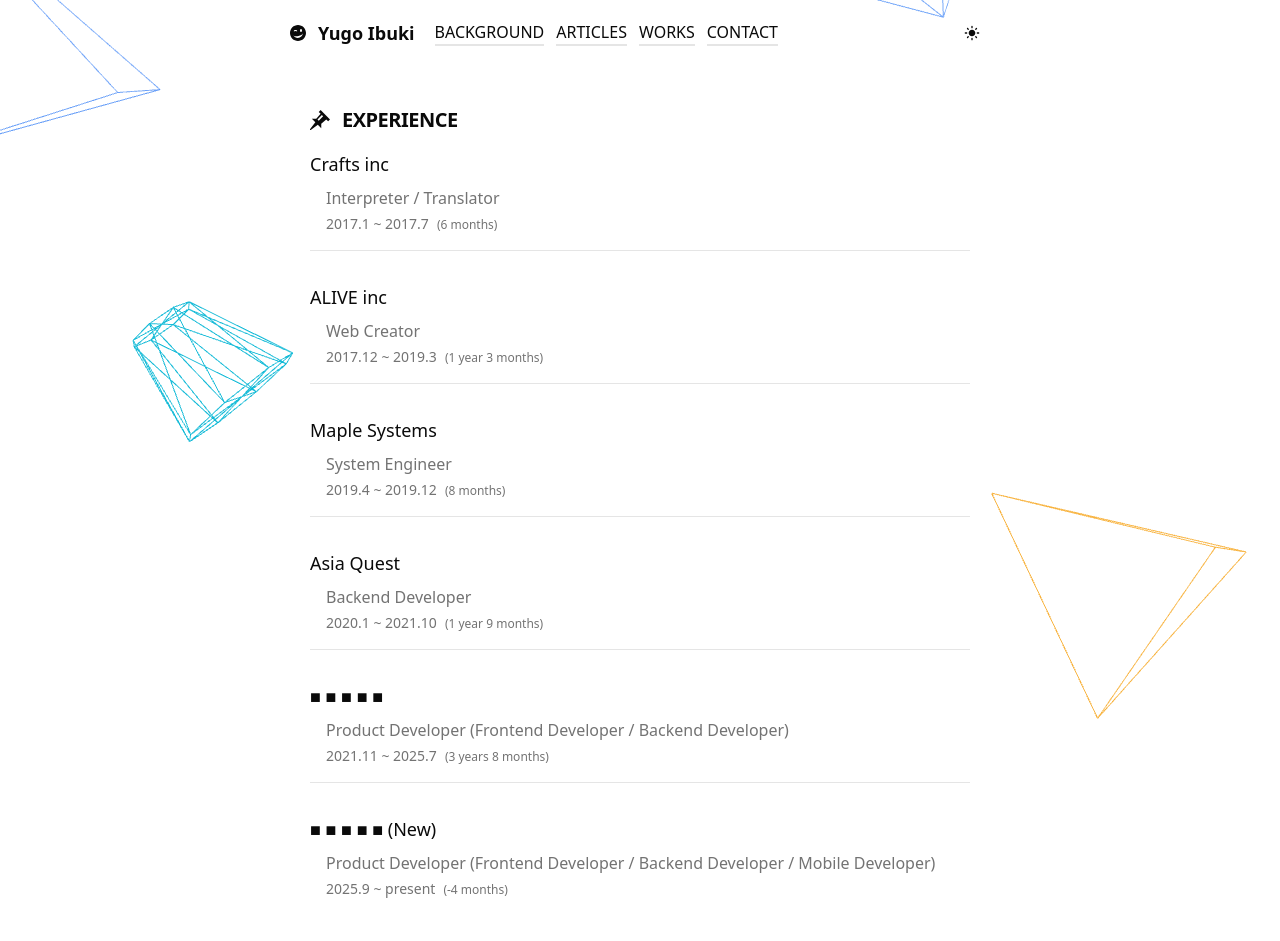
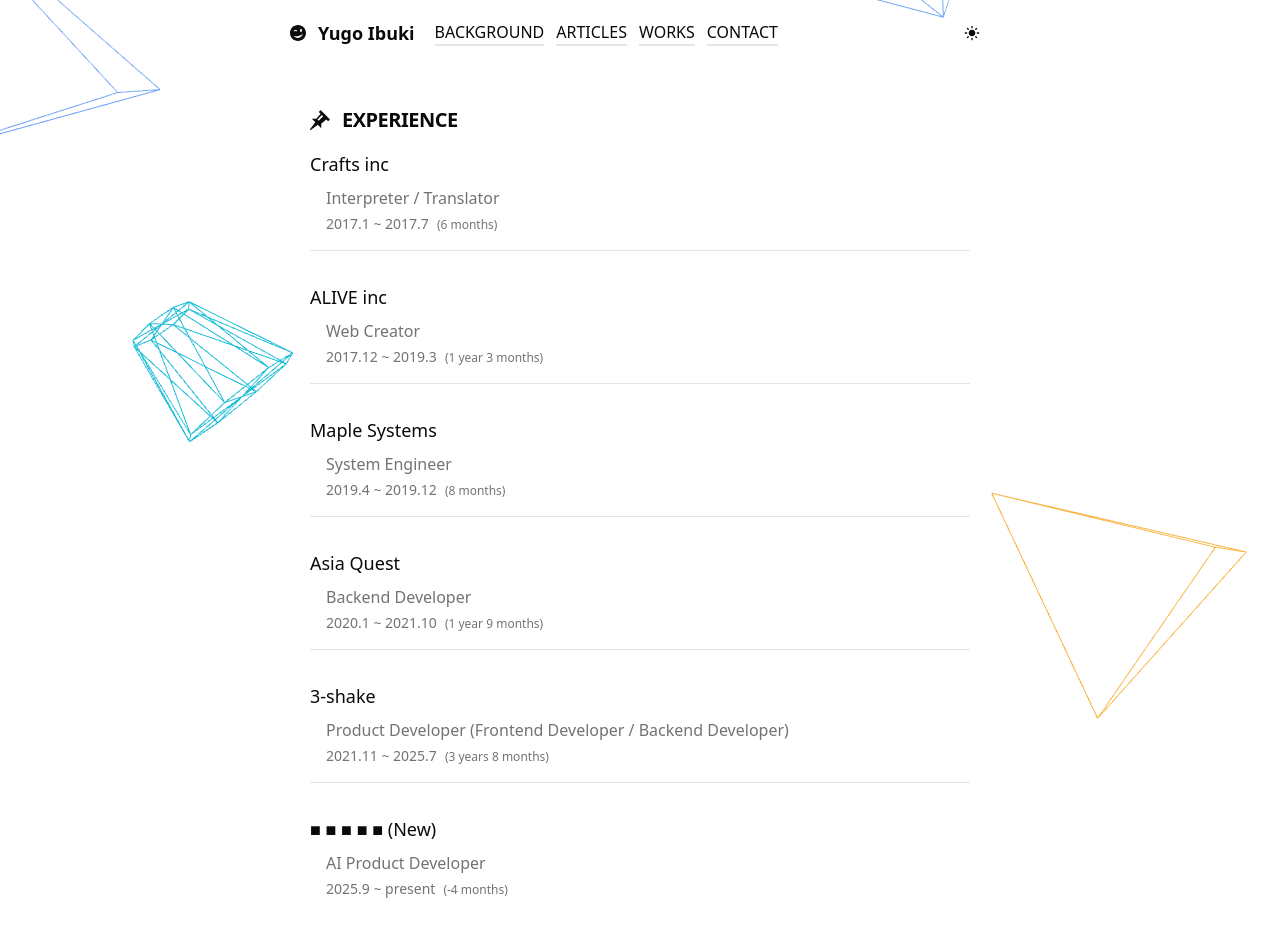
Before and after one commit to yugo-ibuki/portfolio, a Next.js app: page /background in a window 1280 px wide. Shown: the top 941 px of the page. Built offline with nearby package versions, Linux system fonts and the light colour scheme.

Commit message:
update background

```diff
--- a/src/components/List/Step.tsx
+++ b/src/components/List/Step.tsx
@@ -36,7 +36,7 @@ const experiences: Experience[] = [
     jobTitle: 'Backend Developer',
   },
   {
-    title: '■ ■ ■ ■ ■',
+    title: '3-shake',
     startDate: '2021-11',
     endDate: '2025-07',
     jobTitle: 'Product Developer (Frontend Developer / Backend Developer)',
@@ -45,7 +45,7 @@ const experiences: Experience[] = [
     title: '■ ■ ■ ■ ■ (New)',
     startDate: '2025-09',
     endDate: null,
-    jobTitle: 'Product Developer (Frontend Developer / Backend Developer / Mobile Developer)',
+    jobTitle: 'AI Product Developer',
   },
 ]
 
```
